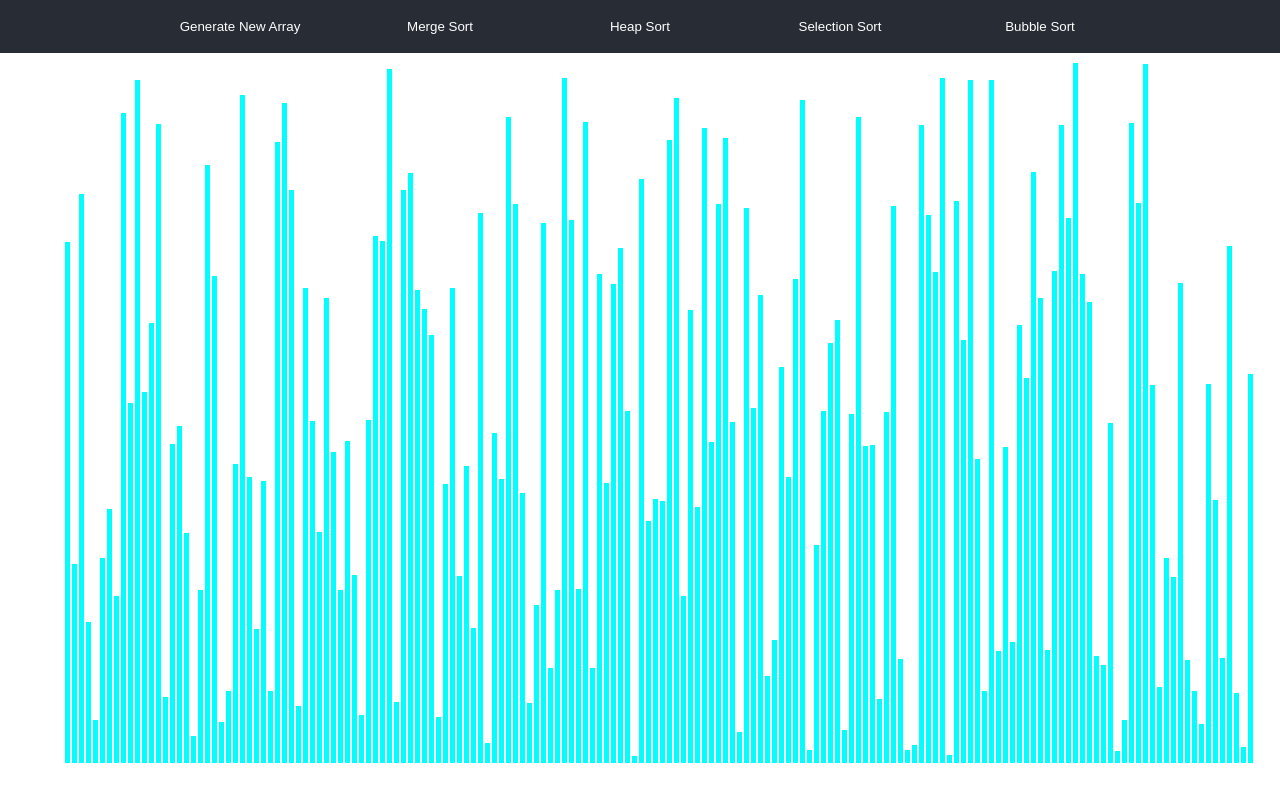
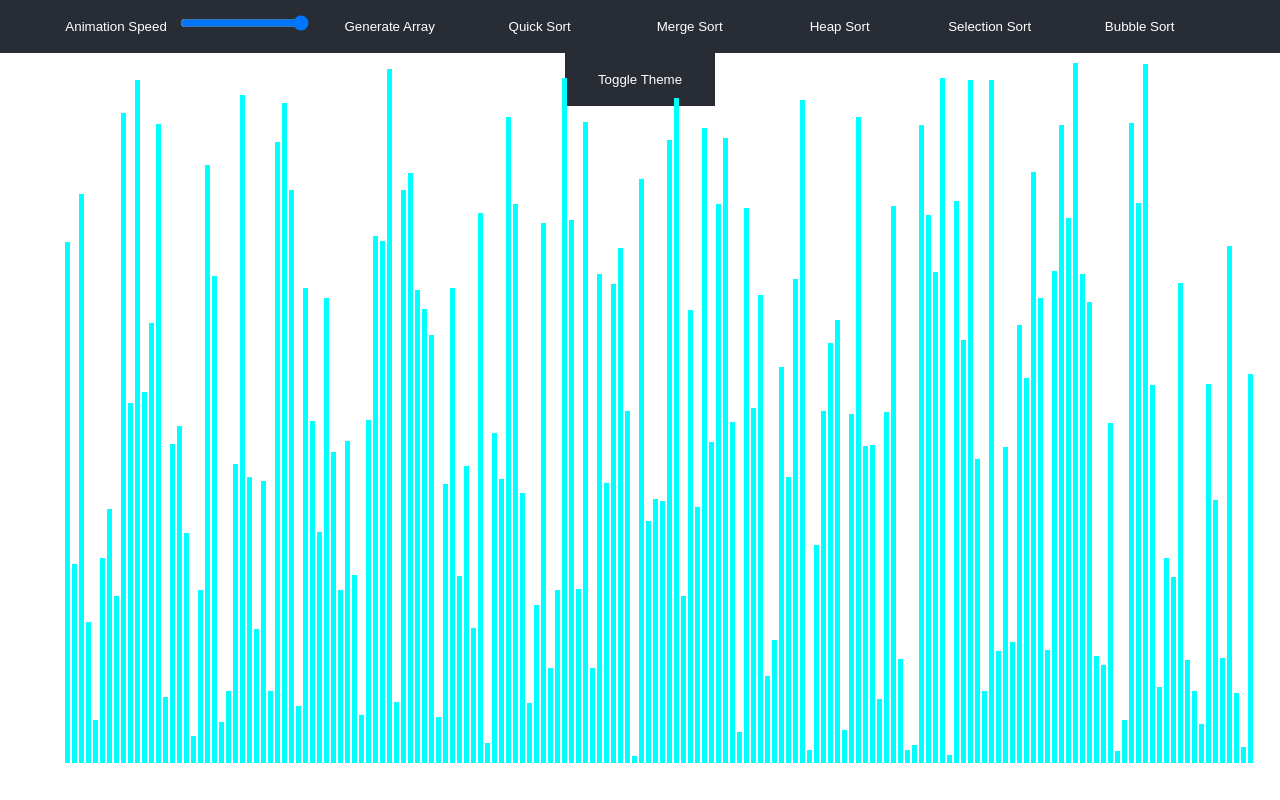
Before and after one commit to pramodhosahalli/sorting-visualizer, a React (Create React App) app: page / in a window 1280 px wide. Built offline with nearby package versions, Linux system fonts and the light colour scheme.

Commit message:
Animation Speed Control Added
Quick Sort Added and Animation Speed Control Added

```diff
--- a/src/SortingVisualizer/SortingVisualizer.css
+++ b/src/SortingVisualizer/SortingVisualizer.css
@@ -3,14 +3,31 @@
   left: 5%;
 }
 
+body{
+      font-family: Arial, Helvetica, sans-serif !important;
+}
 
 .button-custom{
     background: #282c34;
     color: white;
     border: none;
-    width: 200px;
+    width: 150px;
     height: 53px;
     cursor: pointer;
+}
+
+label{
+    background: #282c34;
+    color: white;
+    border: none;
+    width: 150px;
+    height: 53px;
+    font: 400 13.3333px Arial;
+}
+
+label.input{
+  margin-left: 5px;
+  margin-right: 5px;
 }
 
 .header-box{
--- a/src/SortingVisualizer/SortingVisualizer.js
+++ b/src/SortingVisualizer/SortingVisualizer.js
@@ -4,7 +4,7 @@ import './SortingVisualizer.css';
 // Change this value for the number of bars (value) in the array.
 const NUMBER_OF_ARRAY_BARS = 170;
 
-const ANIMATION_SPEED_MS = 1;
+let ANIMATION_SPEED_MS = 1;
 
 const BAR_WIDTH = 5;
 
@@ -13,7 +13,7 @@ const PRIMARY_COLOR = 'aqua';
 
 const SECONDARY_COLOR = "red";
 
-const BUSY = "Busy Right Now!";
+const BUSY_MESSAGE = "Busy Right Now!";
 
 class SortingVisualizer extends React.Component {
 
@@ -21,7 +21,9 @@ class SortingVisualizer extends React.Component {
         super(props);
 
         this.state = {
-            array: []
+            array: [],
+            isRunning: false,
+            isDarkMode: false
         };
     }
 
@@ -30,6 +32,10 @@ class SortingVisualizer extends React.Component {
     }
 
     resetArray() {
+        if (this.state.isRunning) {
+            alert(BUSY_MESSAGE);
+            return;
+        }
         const array = [];
         for (let i = 0; i < NUMBER_OF_ARRAY_BARS; i++) {
             array.push(randomIntFromInterval(5, 700));
@@ -41,10 +47,13 @@ class SortingVisualizer extends React.Component {
 
     // Merge Sort Algorithm Starts From Here
     mergeSort() {
+        const result = this.activate("mergeSort");
+        if (!result) return;
+
         const animations = [];
         const array = this.state.array;
         this.sort(array, 0, array.length - 1, animations);
-        this.manageChangeAnimations(animations, 2);
+        this.manageChangeAnimations(animations, 2, "mergeSort");
     }
 
     merge(array, start, mid, end, animations) {
@@ -97,16 +106,17 @@ class SortingVisualizer extends React.Component {
         }
     }
     // Merge Sort Algorithm Ends Here
-
     ///////////////////////////////////////////////////////////////////////////////////////////////////////////////////////////
-
 
     // Heap Sort Algorithm Starts From Here
     heapSort() {
+        const result = this.activate("heapSort");
+        if (!result) return;
+
         const animations = [];
         const array = this.state.array;
         this.hSort(array, animations);
-        this.manageChangeAnimations(animations, 2);
+        this.manageChangeAnimations(animations, 2, "heapSort");
     }
 
     //Implementation of Heap Sort
@@ -163,6 +173,8 @@ class SortingVisualizer extends React.Component {
 
 
     bubbleSort() {
+        const result = this.activate("bubbleSort");
+        if (!result) return;
 
         const animations = [];
         const auxillaryArray = this.state.array;
@@ -181,12 +193,71 @@ class SortingVisualizer extends React.Component {
                 }
             }
         }
-        this.manageChangeAnimations(animations, 1);
+        this.manageChangeAnimations(animations, 1, "bubbleSort");
+    }
+
+    ///////////////////////////////////////////////////////////////////////////////////////////////////////////////////////////
+
+    partition(array, low, high, animations) {
+
+        // pivot
+        let pivot = array[high];
+
+        // Index of smaller element and
+        // indicates the right position
+        // of pivot found so far
+        let i = (low - 1);
+
+        for (let j = low; j <= high - 1; j++) {
+
+            // If current element is smaller
+            // than the pivot
+            animations.push(['comparision1', j, high]);
+            animations.push(['comparision2', j, high]);
+            if (array[j] < pivot) {
+
+                // Increment index of
+                // smaller element
+                i++;
+                animations.push(['swap', i, array[j]]);
+                animations.push(['swap', j, array[i]]);
+                array[i] = array[i] + array[j] - (array[j] = array[i]);
+            }
+        }
+        animations.push(['swap', i + 1, array[high]]);
+        animations.push(['swap', high, array[i + 1]]);
+        array[i + 1] = array[i + 1] + array[high] - (array[high] = array[i + 1]);
+        return i + 1;
+    }
+
+    quickSort(array, low, high, animations) {
+        if (low < high) {
+            // pi is partitioning index, arr[p]
+            // is now at right place
+            let pi = this.partition(array, low, high, animations);
+            // Separately sort elements before
+            // partition and after partition
+            this.quickSort(array, low, pi - 1, animations);
+            this.quickSort(array, pi + 1, high, animations);
+        }
+    }
+
+    qSort() {
+        const result = this.activate("quickSort");
+        if (!result) return;
+
+        const animations = [];
+        const auxillaryArray = this.state.array;
+        this.quickSort(auxillaryArray, 0, auxillaryArray.length - 1, animations);
+        this.manageChangeAnimations(animations, 1, "quickSort");
+
     }
 
     ///////////////////////////////////////////////////////////////////////////////////////////////////////////////////////////
 
     selectionSort() {
+        const result = this.activate("selectionSort");
+        if (!result) return;
 
         const animations = [];
         const auxillaryArray = this.state.array;
@@ -207,12 +278,12 @@ class SortingVisualizer extends React.Component {
                 auxillaryArray[index] = auxillaryArray[index] + auxillaryArray[minima] - (auxillaryArray[minima] = auxillaryArray[index]);
             }
         }
-        this.manageChangeAnimations(animations, 1);
+        this.manageChangeAnimations(animations, 1, "selectionSort");
     }
 
     ///////////////////////////////////////////////////////////////////////////////////////////////////////////////////////////
 
-    manageChangeAnimations(animations, value) {
+    manageChangeAnimations(animations, value, id) {
         for (let i = 0; i < animations.length; i++) {
             const isColorChange = animations[i][0] == "comparision1" || animations[i][0] == "comparision2";
             const arrayBars = document.getElementsByClassName('array-bar');
@@ -224,6 +295,8 @@ class SortingVisualizer extends React.Component {
                 setTimeout(() => {
                     barOneStyle.backgroundColor = color;
                     barTwoStyle.backgroundColor = color;
+                    if (i == animations.length - 1)
+                        this.deactivate(id);
                 }, i * ANIMATION_SPEED_MS);
             }
             else {
@@ -234,9 +307,39 @@ class SortingVisualizer extends React.Component {
                 const barStyle = arrayBars[barIndex].style;
                 setTimeout(() => {
                     barStyle.height = `${newHeight}px`;
+                    if (i == animations.length - 1)
+                        this.deactivate(id);
                 }, i * ANIMATION_SPEED_MS);
             }
         }
+    }
+
+    activate(id) {
+        if (this.state.isRunning) {
+            alert(BUSY_MESSAGE);
+            return false;
+        }
+        this.state.isRunning = true;
+        document.getElementById(id).style.backgroundColor = '#4CAF50';
+        return true;
+    }
+
+    deactivate(id) {
+        this.state.isRunning = false;
+        document.getElementById(id).style.backgroundColor = '#282c34';
+    }
+
+    toggleTheme() {
+        if (this.state.isDarkMode)
+            document.getElementsByTagName("body")[0].style.backgroundColor = 'white';
+        else
+            document.getElementsByTagName("body")[0].style.backgroundColor = '#282c34';
+
+        this.state.isDarkMode = !this.state.isDarkMode;
+    }
+
+    changeAnimationSpeed() {
+        ANIMATION_SPEED_MS = 6 - document.getElementById("animation_speed").value;
     }
 
     render() {
@@ -246,11 +349,14 @@ class SortingVisualizer extends React.Component {
         return (
             <div className="directive-container">
                 <div className="header-box">
-                    <button className="button-custom" id="genNewArray" onClick={() => this.resetArray()}>Generate New Array</button>
+                    <label> Animation Speed &nbsp; <input type="range" min="1" max="5" id="animation_speed" onChange={() => this.changeAnimationSpeed()} /> </label>
+                    <button className="button-custom" id="genNewArray" onClick={() => this.resetArray()}>Generate Array</button>
+                    <button className="button-custom" id="quickSort" onClick={() => this.qSort()}>Quick Sort</button>
                     <button className="button-custom" id="mergeSort" onClick={() => this.mergeSort()}>Merge Sort</button>
                     <button className="button-custom" id="heapSort" onClick={() => this.heapSort()}>Heap Sort</button>
                     <button className="button-custom" id="selectionSort" onClick={() => this.selectionSort()}>Selection Sort</button>
                     <button className="button-custom" id="bubbleSort" onClick={() => this.bubbleSort()}>Bubble Sort</button>
+                    <button className="button-custom" id="toggleTheme" onClick={() => this.toggleTheme()}>Toggle Theme</button>
                 </div>
 
                 <div className="array-container">
```
